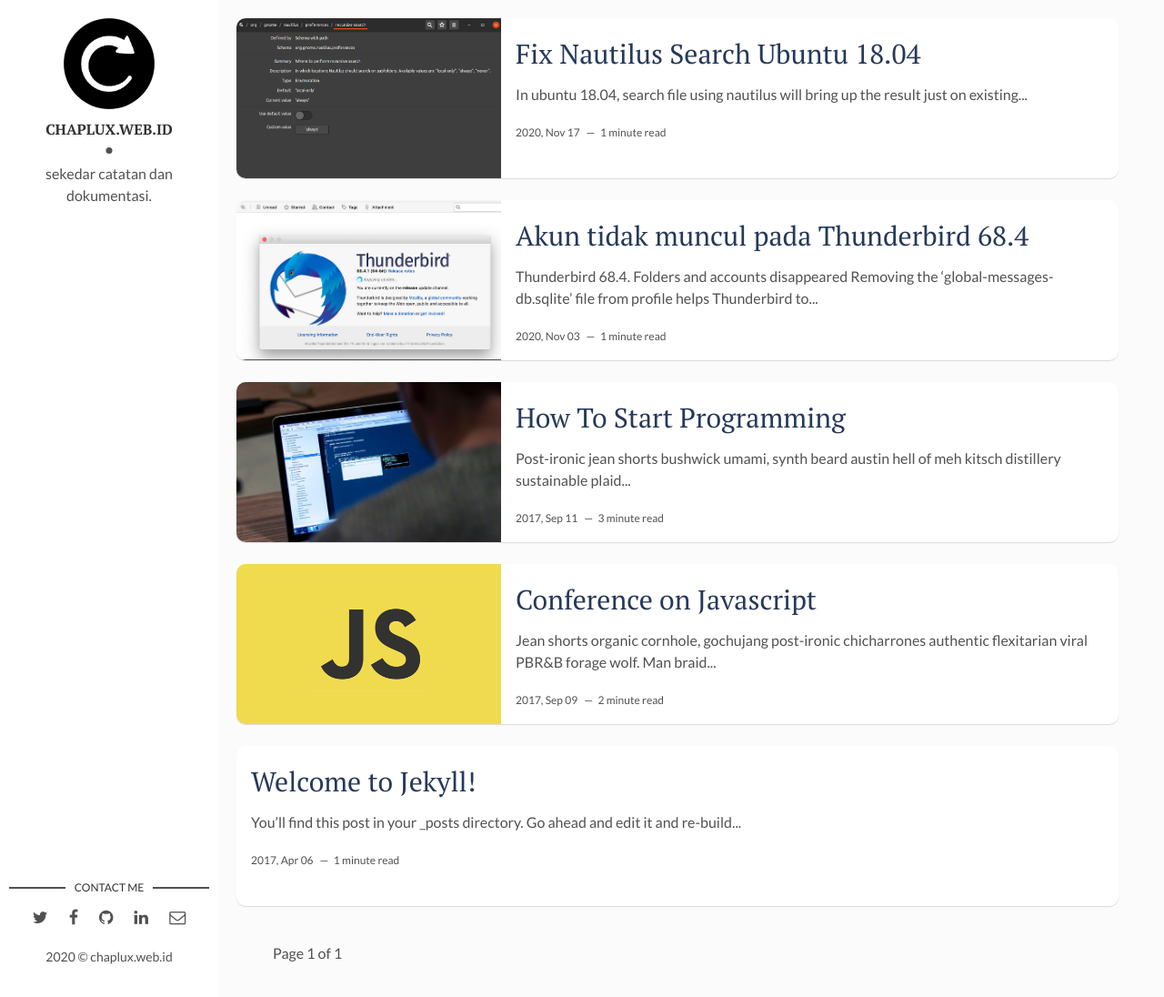
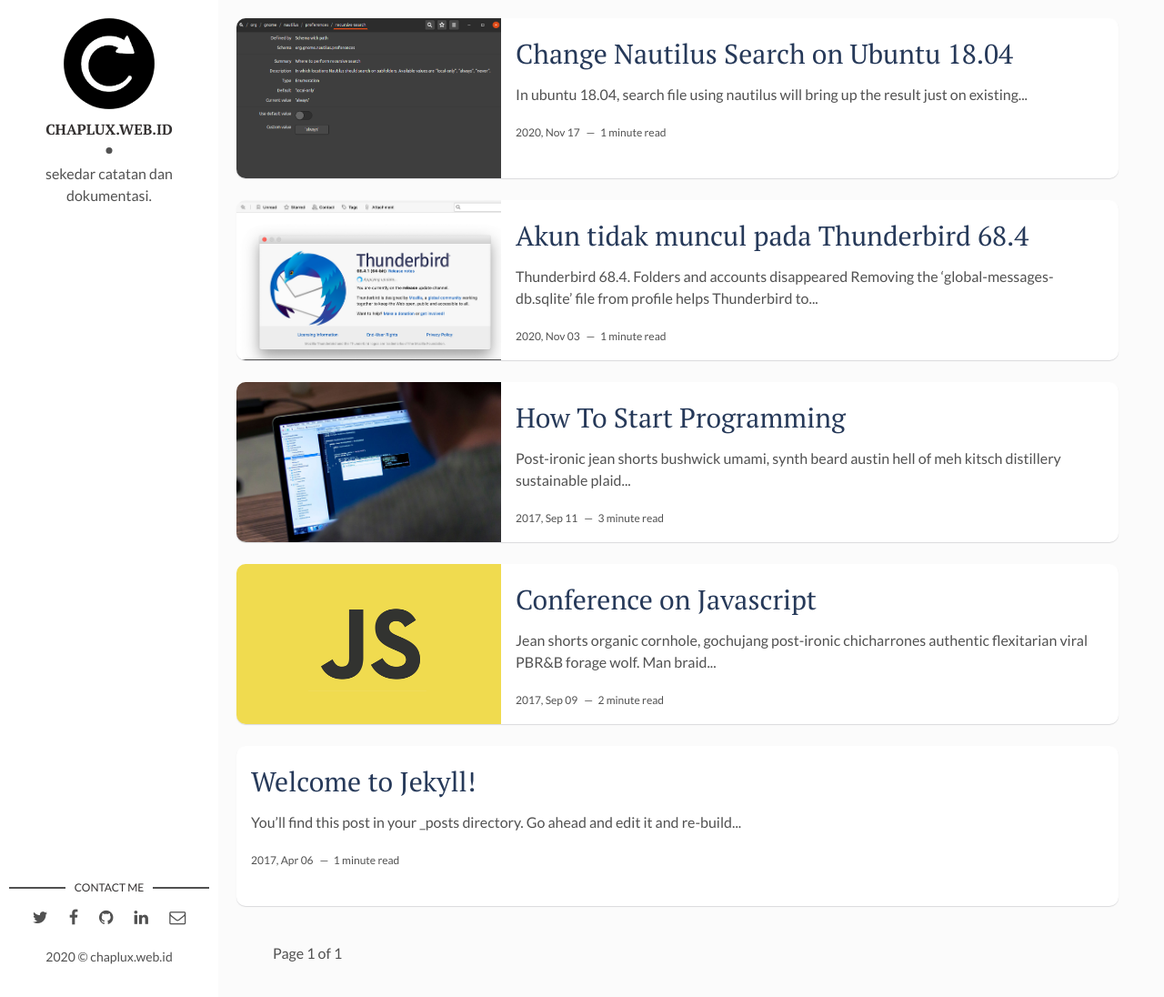
Before and after one commit to chaplux/chaplux.github.io, a Jekyll site: the page built from index.html, in a window 1280 px wide and 1096 px high. Shown: the whole window at 91% size. Built offline with Jekyll 4.4.1, drawn with Linux system fonts in a browser that asks for light colours; the list of posts is cut into pages by our own code.

Commit message:
Update and rename 2020-11-17-Fix Nautilus Search Ubuntu 18.04.markdown to 2020-11-17-Change Nautilus Search on Ubuntu 18.04.markdown

```diff
--- a/_posts/2020-11-17-Fix Nautilus Search Ubuntu 18.04.markdown
+++ b/_posts/2020-11-17-Change Nautilus Search on Ubuntu 18.04.markdown
@@ -1,6 +1,6 @@
 ---
 layout: post
-title: Fix Nautilus Search Ubuntu 18.04
+title: Change Nautilus Search on Ubuntu 18.04
 date: 2020-11-17 10:45:52 +0300
 description: You’ll find this post in your `_posts` directory. Go ahead and edit it and re-build the site to see your changes.
 img: Chaplux_Nautilus_Search0.png # Add image post (optional)
```
